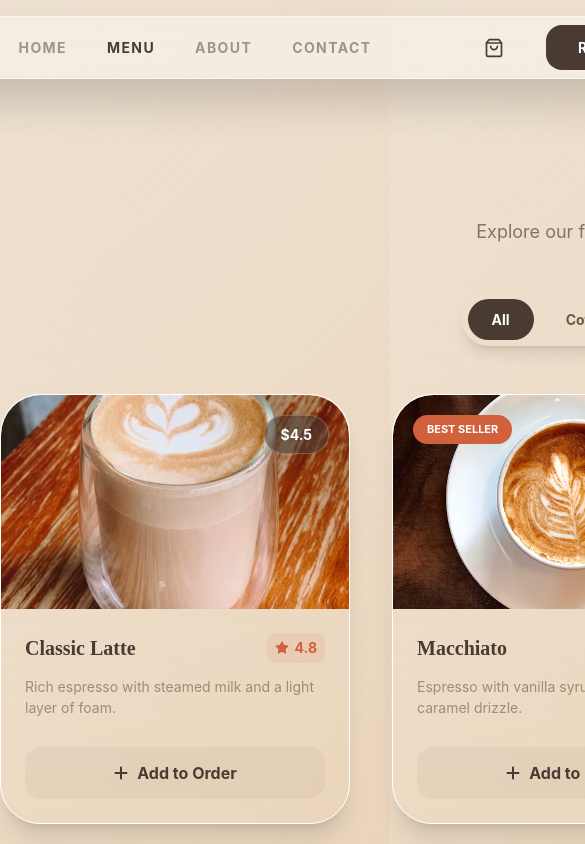
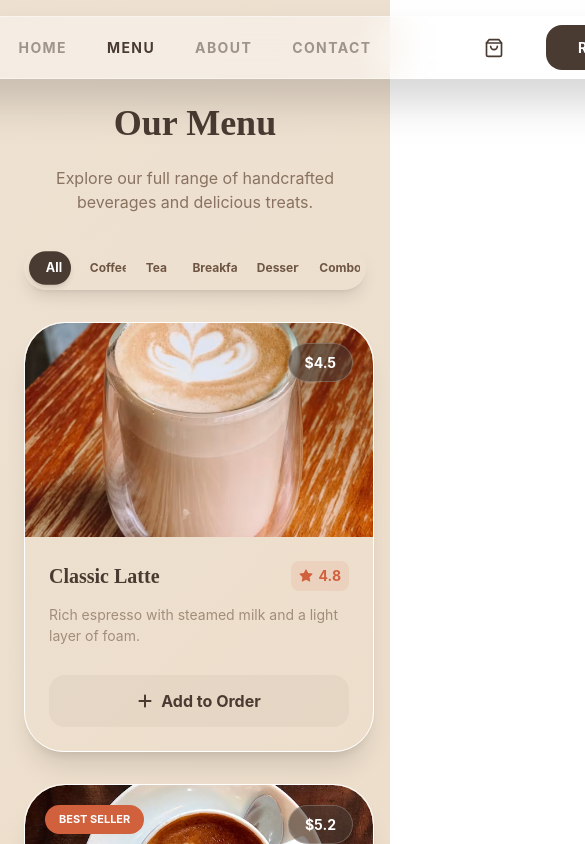
Before and after one commit to rachel0623123/coffee_station_nick, a React (Vite) app: page /menu in a window 390 px wide. Shown: the top 844 px of the page, 585 px wide, since content can reach past the window. Built offline with nearby package versions, Linux system fonts and the light colour scheme.

Commit message:
fix: implemented menu page responsive.

```diff
--- a/src/app/index.css
+++ b/src/app/index.css
@@ -60,10 +60,10 @@ main {
         @apply px-8 py-4 rounded-full text-coffee-900 bg-coffee-900/5 font-sans font-bold border-1 border-coffee-900/10 hover:scale-105 hover:bg-beige/10 hover:border-coffee-900/20 transition-all duration-300
     }
     .flRound_dark_btn-smallSize {
-        @apply bg-coffee-900 py-2.5 px-6 rounded-full text-white font-bold font-sans text-smTxt transition-all duration-300
+        @apply px-4 sm:px-6 py-2 sm:py-2.5 rounded-full text-xs sm:text-sm font-bold transition-all duration-300 relative overflow-hidden whitespace-nowrap bg-coffee-900 text-white shadow-md scale-105
     }
     .flRound_light_btn-smallSize {
-        @apply bg-transparent py-2.5 px-6 rounded-full text-coffee-800 font-bold font-sans text-smTxt transition-all duration-300 hover:bg-white/40 hover:text-coffee-900
+        @apply px-4 sm:px-6 py-2 sm:py-2.5 rounded-full text-xs sm:text-sm font-bold transition-all duration-300 relative overflow-hidden whitespace-nowrap bg-transparent text-coffee-800 hover:bg-white/40 hover:text-coffee-900
     }
 
 
--- a/src/shared/ui/product/ProductSection.tsx
+++ b/src/shared/ui/product/ProductSection.tsx
@@ -10,18 +10,18 @@ export const ProductSection = () => {
 
     return (
         <section className="w-full">
-            <div className="w-lgScreen m-auto">
-                <div className="text-center mb-12 mt-8">
-                    <h1 className="text-bgTtl font-serif font-bold text-coffee-900 mb-4">Our Menu</h1>
-                    <p className="text-mdTxt text-coffee-800/80 max-w-2xl mx-auto">Explore our full range of handcrafted beverages and delicious treats.</p>
+            <div className="container mx-auto px-6 relative z-10">
+                <div className="text-center mb-8 sm:mb-12 mt-4 sm:mt-8">
+                    <h1 className="text-Ttl sm:text-mdTtl md:text-bgTtl font-serif font-bold text-coffee-900 mb-4">Our Menu</h1>
+                    <p className="sm:text-mdTxt text-coffee-800/80 max-w-2xl mx-auto">Explore our full range of handcrafted beverages and delicious treats.</p>
                 </div>
-                <div className="z-30 mb-12 flex justify-center">
-                    <div className="px-1.5 py-1.5 rounded-full flex gap-2 overflow-x-auto shadow-lg max-w-full">
+                <div className="sticky top-24 sm:top-28 z-30 mb-8 sm:mb-12 flex justify-center">
+                    <div className="px-1.5 py-1.5 rounded-full flex gap-1 sm:gap-2 overflow-x-auto shadow-lg max-w-[95vw] sm:max-w-full no-scrollbar">
                         {category.map((item, index) => {
 
                             return (
                                 <Button
-                                    className={actCategory === item ? `flRound_dark_btn-smallSize` : `flRound_light_btn-smallSize`}
+                                    className={actCategory === item ? `flRound_dark_btn-smallSize group` : `flRound_light_btn-smallSize groups`}
                                     content={item}
                                     key={index}
                                     onClick={() => {setActCategory(item)}}
@@ -30,7 +30,7 @@ export const ProductSection = () => {
                         })}
                     </div>
                 </div>
-                <div className="grid grid-cols-4 gap-8 min-h-[50vh]">
+                <div className="grid grid-cols-1 md:grid-cols-2 lg:grid-cols-3 2xl:grid-cols-4 gap-8 min-h-[50vh]">
                     {products.map((item) => {
                         if (actCategory === "All" || actCategory === item.category)
                         return (
```
